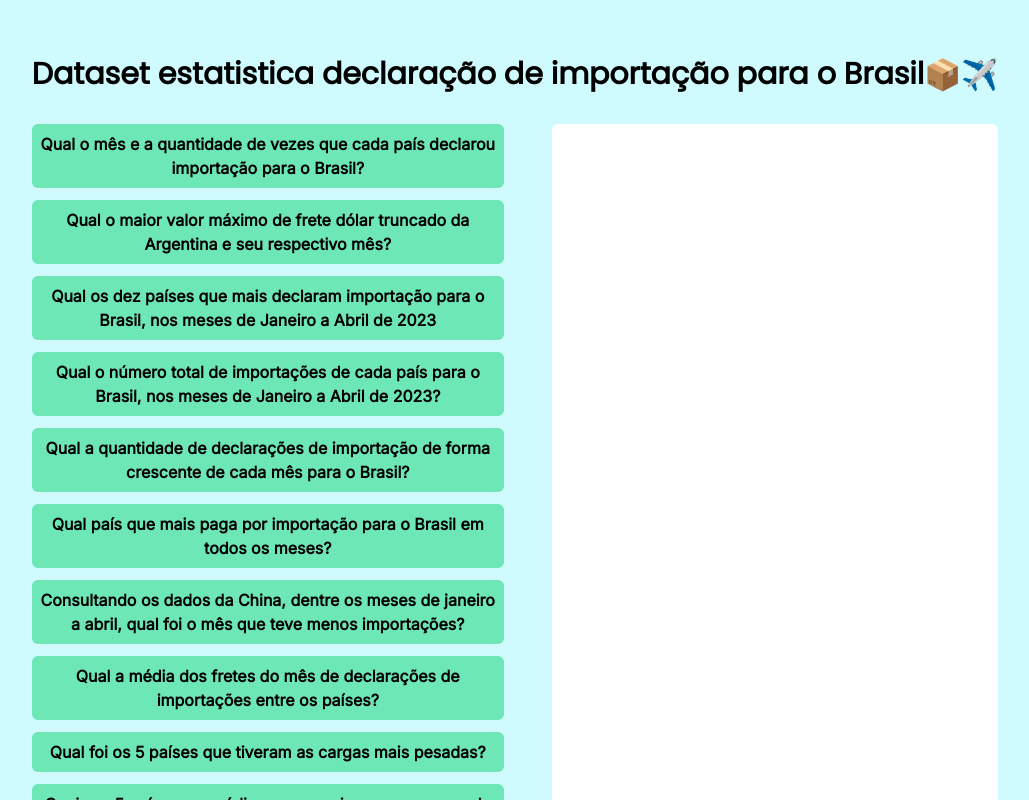
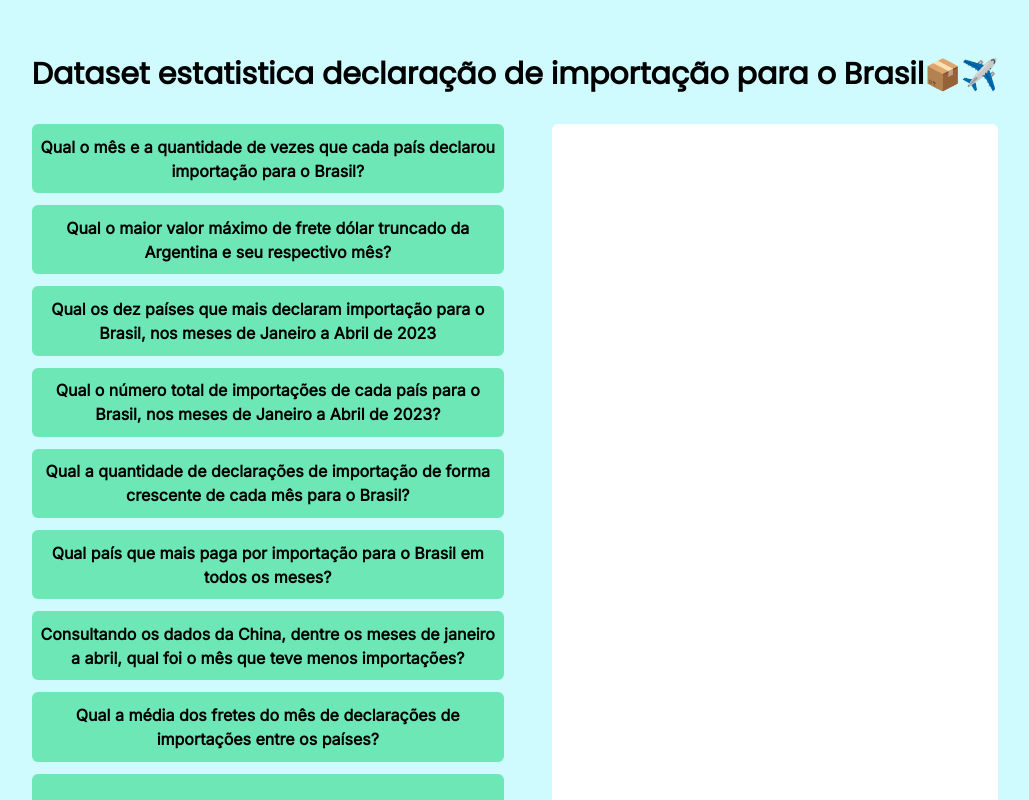
Before and after one commit to fre200tey623/Programacao-Web, a React (Vite) app in the folder Front-end/: page / in a window 1280 px wide. Shown: the top 800 px of the page, without its empty margins (125-1154 px from the left). Built offline with nearby package versions, Linux system fonts and the light colour scheme.

Commit message:
Componente Button modificado

```diff
--- a/Front-end/src/components/Button.jsx
+++ b/Front-end/src/components/Button.jsx
@@ -2,7 +2,10 @@ import React from "react";
 
 export default function Button({ onClick, name }) {
   return (
-    <button className=' bg-emerald-300 hover:bg-emerald-400 rounded-md md:max-w-lg h-auto px-2 py-2 font-semibold ' onClick={onClick}>
+    <button
+      className='bg-emerald-300 hover:bg-emerald-400 rounded-md md:max-w-lg px-2 py-2 font-semibold h-full min-h-[48px]'
+      onClick={onClick}
+    >
       {name}
     </button>
   );
```
